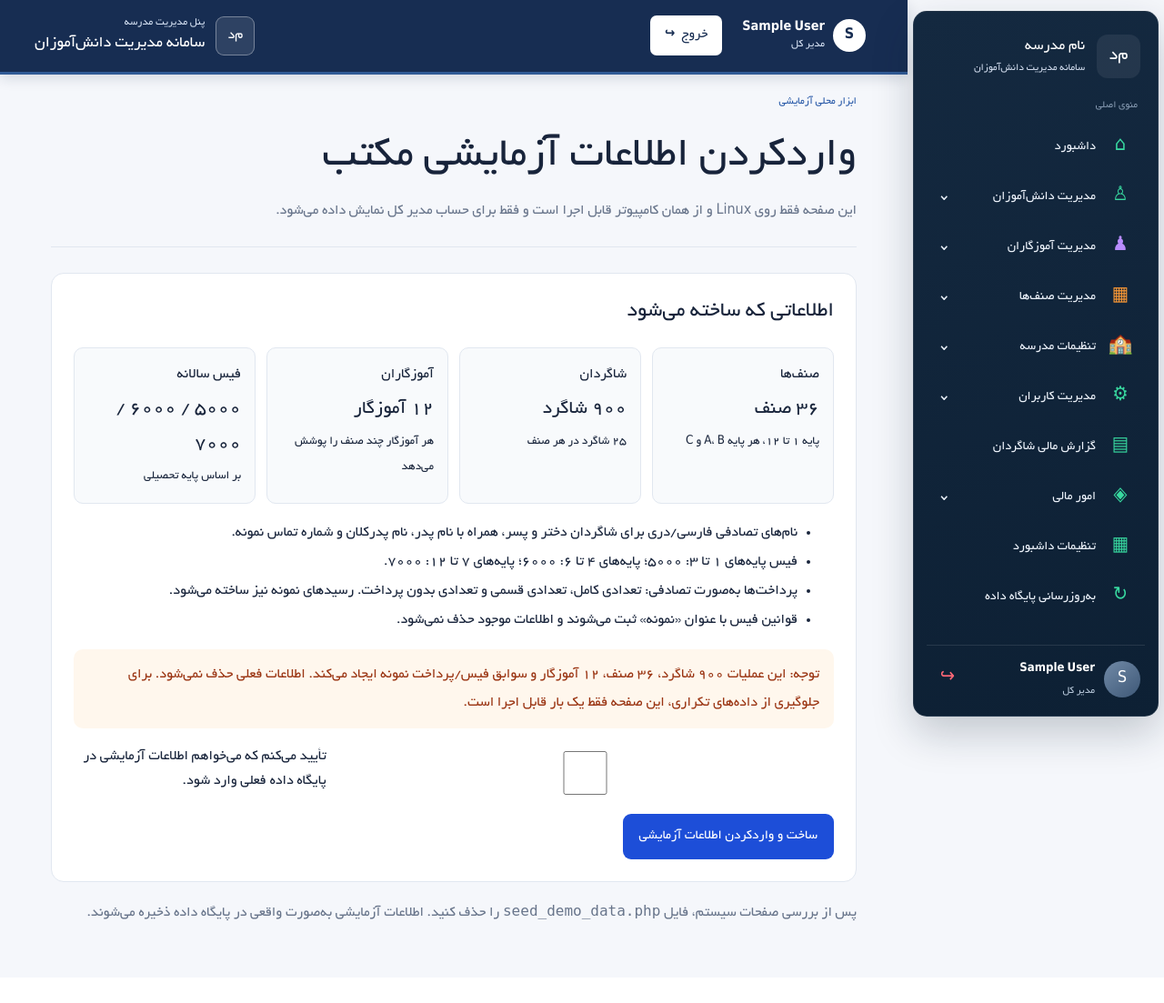
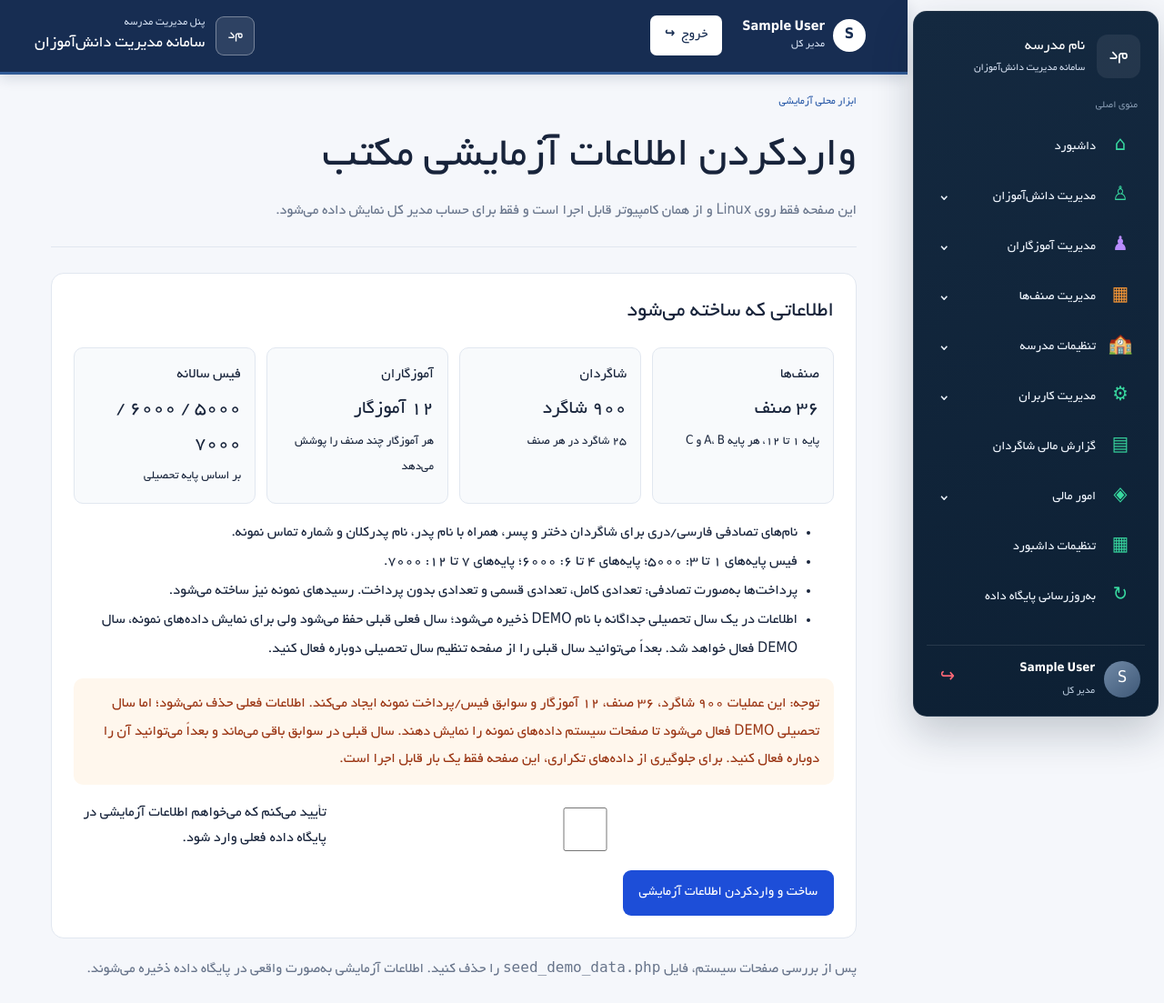
Before and after one commit to ams-mas/student-id-generator, a PHP site: page /student-id-generator/seed_demo_data.php in a window 1280 px wide. Shown: the top 1103 px of the page at 91% size. Before the commit the page ends 1013 px from the top, so only its background shows below. Run offline with PHP 8.4, Linux system fonts and the light colour scheme; the visitor is signed in with stand-in values (Sample User, id 1); data comes from the database, SQL or seed files in the repository; tables that the repository leaves empty hold one stand-in row (values such as "Sample post").

Commit message:
Isolate demo records in a separate active school year

```diff
--- a/seed_demo_data.php
+++ b/seed_demo_data.php
@@ -101,24 +101,21 @@ try {
                 throw new RuntimeException('اطلاعات آزمایشی قبلاً وارد شده است.');
             }
 
-            $year = $pdo->query('SELECT id, name FROM school_years WHERE is_active = 1 AND is_closed = 0 ORDER BY id DESC LIMIT 1')->fetch();
-            if (!$year) {
+            // Isolate the demo records in their own year so real classes and enrollments are not mixed.
+            // The previous school year remains in the database and can be reactivated later in school.php.
             $baseYear = (int)date('Y');
-                $yearName = 'نمونه ' . $baseYear . '-' . ($baseYear + 1);
+            $yearName = 'DEMO-' . $baseYear . '-' . ($baseYear + 1);
             $suffix = 2;
             $checkYear = $pdo->prepare('SELECT id FROM school_years WHERE name = ? LIMIT 1');
             while (true) {
                 $checkYear->execute([$yearName]);
                 if (!$checkYear->fetchColumn()) break;
-                    $yearName = 'نمونه ' . $baseYear . '-' . ($baseYear + 1) . ' (' . $suffix++ . ')';
+                $yearName = 'DEMO-' . $baseYear . '-' . ($baseYear + 1) . '-' . $suffix++;
             }
             $pdo->exec('UPDATE school_years SET is_active = 0 WHERE is_active = 1');
             $insertYear = $pdo->prepare('INSERT INTO school_years (name, starts_on, ends_on, is_active, is_closed) VALUES (?, ?, ?, 1, 0)');
             $insertYear->execute([$yearName, date('Y') . '-08-01', ((int)date('Y') + 1) . '-06-30']);
             $yearId = (int)$pdo->lastInsertId();
-            } else {
-                $yearId = (int)$year['id'];
-            }
 
             // Create 12 teachers. They are shared across the three sections per grade.
             $teacherIds = [];
@@ -330,7 +327,7 @@ try {
 <li>نام‌های تصادفی فارسی/دری برای شاگردان دختر و پسر، همراه با نام پدر، نام پدرکلان و شماره تماس نمونه.</li>
 <li>فیس پایه‌های ۱ تا ۳: ۵۰۰۰؛ پایه‌های ۴ تا ۶: ۶۰۰۰؛ پایه‌های ۷ تا ۱۲: ۷۰۰۰.</li>
 <li>پرداخت‌ها به‌صورت تصادفی: تعدادی کامل، تعدادی قسمی و تعدادی بدون پرداخت. رسیدهای نمونه نیز ساخته می‌شود.</li>
-<li>قوانین فیس با عنوان «نمونه» ثبت می‌شوند و اطلاعات موجود حذف نمی‌شود.</li>
+<li>اطلاعات در یک سال تحصیلی جداگانه با نام DEMO ذخیره می‌شود؛ سال فعلی قبلی حفظ می‌شود ولی برای نمایش داده‌های نمونه، سال DEMO فعال خواهد شد. بعداً می‌توانید سال قبلی را از صفحه تنظیم سال تحصیلی دوباره فعال کنید.</li>
 </ul>
 <?php if ($runAlreadyExists): ?>
 <div class="demo-alert warn"><strong>اطلاعات آزمایشی قبلاً وارد شده است.</strong> برای جلوگیری از رکوردهای تکراری، اجرای دوباره قفل شده است.</div>
@@ -347,7 +344,7 @@ try {
 </div>
 <?php endif; ?>
 <?php else: ?>
-<div class="demo-alert warn"><strong>توجه:</strong> این عملیات ۹۰۰ شاگرد، ۳۶ صنف، ۱۲ آموزگار و سوابق فیس/پرداخت نمونه ایجاد می‌کند. اطلاعات فعلی حذف نمی‌شود. برای جلوگیری از داده‌های تکراری، این صفحه فقط یک بار قابل اجرا است.</div>
+<div class="demo-alert warn"><strong>توجه:</strong> این عملیات ۹۰۰ شاگرد، ۳۶ صنف، ۱۲ آموزگار و سوابق فیس/پرداخت نمونه ایجاد می‌کند. اطلاعات فعلی حذف نمی‌شود؛ اما سال تحصیلی DEMO فعال می‌شود تا صفحات سیستم داده‌های نمونه را نمایش دهند. سال قبلی در سوابق باقی می‌ماند و بعداً می‌توانید آن را دوباره فعال کنید. برای جلوگیری از داده‌های تکراری، این صفحه فقط یک بار قابل اجرا است.</div>
 <form method="post">
 <input type="hidden" name="csrf_token" value="<?=demo_h(csrf_token())?>">
 <label class="demo-check"><input type="checkbox" name="confirm_demo" value="yes" required><span>تأیید می‌کنم که می‌خواهم اطلاعات آزمایشی در پایگاه داده فعلی وارد شود.</span></label>
```
Lines whose indentation alone changed are shown as unchanged.
